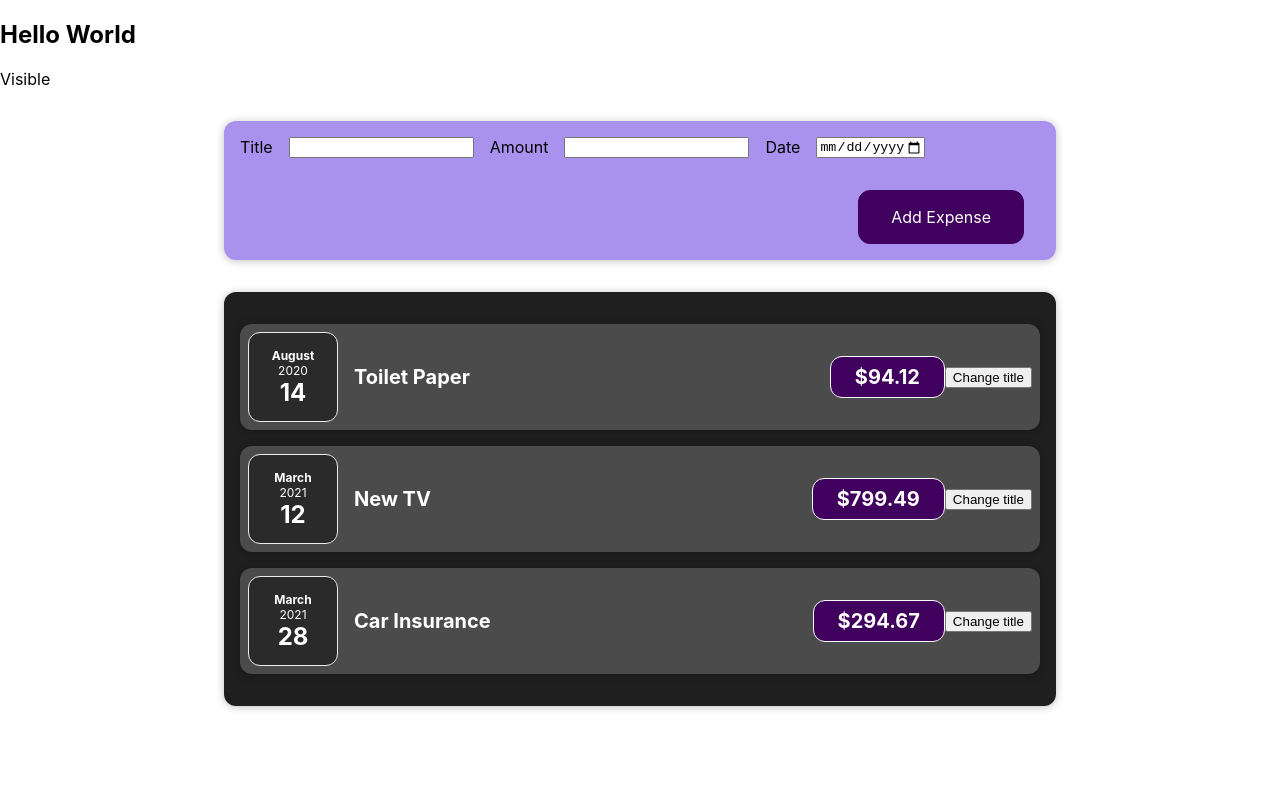
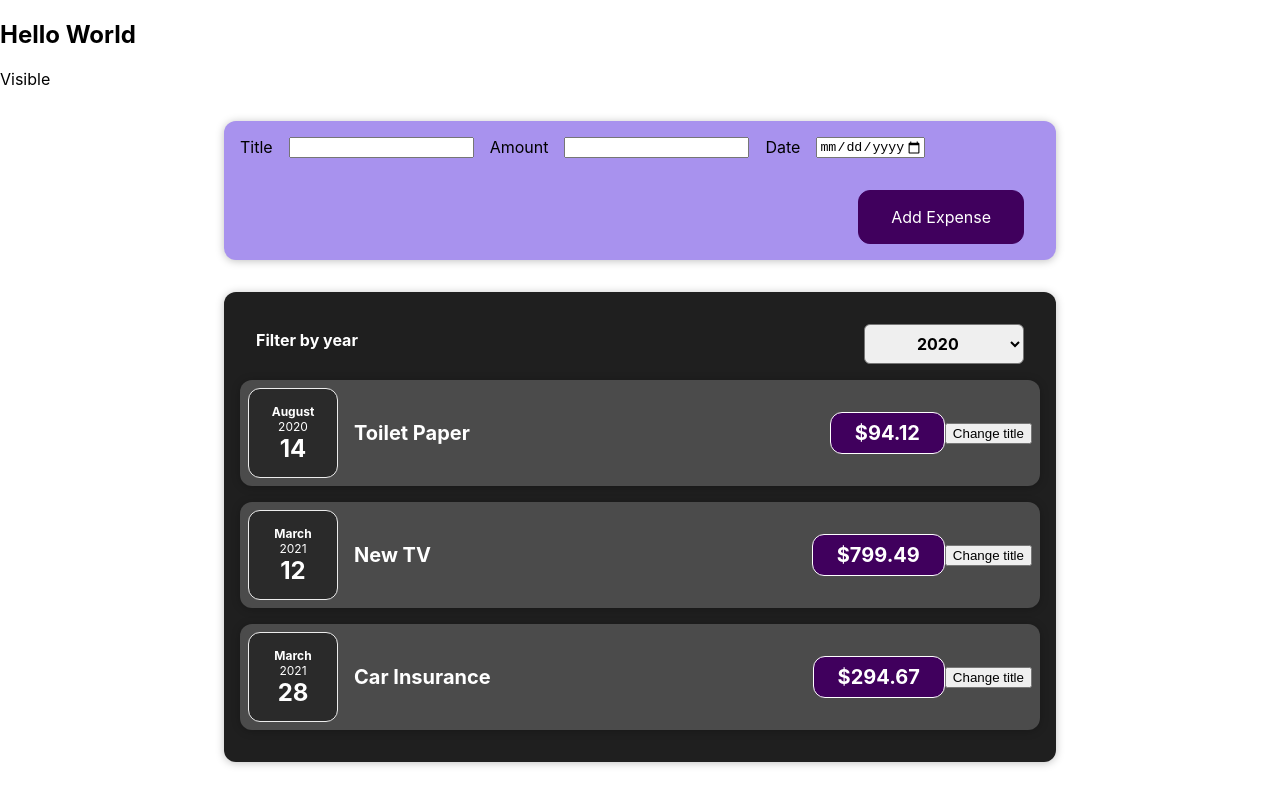
Before and after one commit to JulienMalcouronne/expense-tracker-react, a React (Create React App) app in the folder expense-tracker/: page / in a window 1280 px wide. Built offline with nearby package versions, Linux system fonts and the light colour scheme.

Commit message:
added two ways binding on a feature that allows user to filter his expenses per year

```diff
--- a/expense-tracker/src/App.js
+++ b/expense-tracker/src/App.js
@@ -23,7 +23,7 @@
       date: new Date(2021, 5, 12),
     },
   ];
-  const addExpenseHandler = expense => {
+  const addExpenseHandler = expenses => {
     console.log('In app.js');
     console.log(expenses)
 
--- a/expense-tracker/src/components/Expenses/Expenses.js
+++ b/expense-tracker/src/components/Expenses/Expenses.js
@@ -1,9 +1,19 @@
 import ExpenseItem from "./ExpenseItem";
 import './Expenses.css'
+import React, {useState} from 'react';
 import Card from "../UI/Card";
+import ExpensesFilter from "./ExpensesFilter";
 
 const Expenses = (props) => {
-  return <Card className="expenses">
+  const [filteredYear, setFilteredYear] = useState('2020');
+
+  const filterChangeHandler = selectedYear => {
+    setFilteredYear(selectedYear);
+  }
+  return (
+    <div>
+    <Card className="expenses">
+      <ExpensesFilter selected={filteredYear} onChangeFilter={filterChangeHandler}/>
       <ExpenseItem
         title={props.items[0].title}
         amount={props.items[0].amount}
@@ -20,6 +30,8 @@
         date={props.items[2].date}>
       </ExpenseItem>
     </Card>
-}
+  </div>
+  );
+};
 
 export default Expenses;
--- /dev/null
+++ b/expense-tracker/src/components/Expenses/ExpensesFilter.css
@@ -0,0 +1,24 @@
+.expenses-filter {
+  color: white;
+  padding: 0 1rem;
+}
+
+.expenses-filter__control {
+  display: flex;
+  width: 100%;
+  align-items: center;
+  justify-content: space-between;
+  margin: 1rem 0;
+}
+
+.expenses-filter label {
+  font-weight: bold;
+  margin-bottom: 0.5rem;
+}
+
+.expenses-filter select {
+  font: inherit;
+  padding: 0.5rem 3rem;
+  font-weight: bold;
+  border-radius: 6px;
+}
--- /dev/null
+++ b/expense-tracker/src/components/Expenses/ExpensesFilter.js
@@ -0,0 +1,24 @@
+import React from 'react';
+
+import './ExpensesFilter.css';
+
+const ExpensesFilter = (props) => {
+  const dropDownChangeHandler = (event) => {
+    props.onChangeFilter(event.target.value)
+  };
+  return (
+    <div className='expenses-filter'>
+      <div className='expenses-filter__control'>
+        <label>Filter by year</label>
+        <select value={props.selected} onChange={dropDownChangeHandler}>
+          <option value='2022'>2022</option>
+          <option value='2021'>2021</option>
+          <option value='2020'>2020</option>
+          <option value='2019'>2019</option>
+        </select>
+      </div>
+    </div>
+  );
+};
+
+export default ExpensesFilter;
```
Lines whose indentation alone changed are shown as unchanged.
